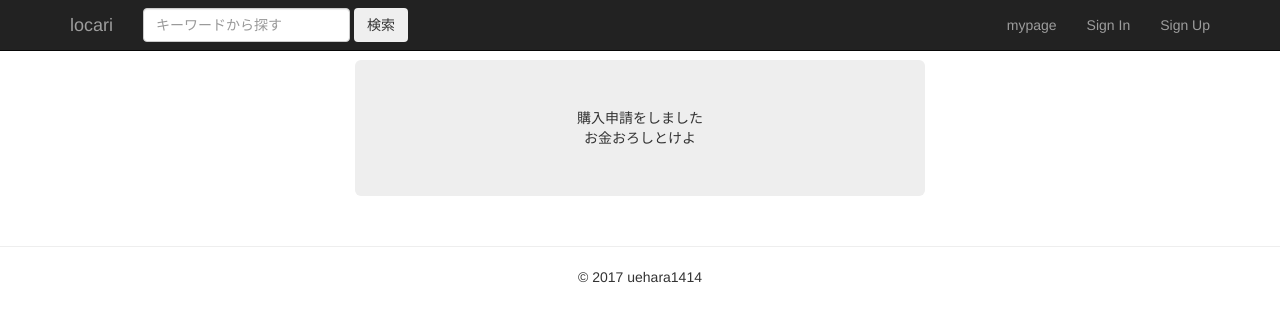
After one commit to uehara1414/locari_old, a Django app: page /buy_request_submitted/ in a window 1280 px wide. The commit adds this page. Shown: the top 322 px of the page. Run offline with Django 3.2, Linux system fonts and the light colour scheme; some libraries are stand-ins or nearby versions.

Commit message:
add buy_request_submitted

```diff
--- a/locari_app/templates/locari_app/buy_request.html
+++ b/locari_app/templates/locari_app/buy_request.html
@@ -5,7 +5,7 @@
   <div class="jumbotron text-center">
     <h2>認知心理学の教科書</h2>
     <h3>買取価格: 500円</h3>
-    <form action="{% url 'locari_app:sale_request_submitted' %}" method="post">
+    <form action="{% url 'locari_app:buy_request_submitted' %}" method="post">
       {% csrf_token %}
       <div class="form-group">
         <label for="exampleSelect1">取引場所</label>
--- /dev/null
+++ b/locari_app/templates/locari_app/buy_request_submitted.html
@@ -0,0 +1,13 @@
+{% extends 'locari_app/base.html' %}
+{% block content %}
+  <div class="container" style="margin-top: 60px;width:600px;">
+
+  <div class="jumbotron text-center">
+    <div>購入申請をしました</div>
+    <div>
+      お金おろしとけよ
+    </div>
+  </div>
+
+  </div>
+{% endblock %}
--- a/locari_app/urls.py
+++ b/locari_app/urls.py
@@ -14,4 +14,5 @@ urlpatterns = [
     url(r'^sale_request/$', views.sale_request, name='sale_request'),
     url(r'^sale_request_submitted/$', views.sale_request_submitted, name='sale_request_submitted'),
     url(r'^buy_request/$', views.buy_request, name='buy_request'),
+    url(r'^buy_request_submitted/$', views.buy_request_submitted, name='buy_request_submitted'),
 ]
--- a/locari_app/views.py
+++ b/locari_app/views.py
@@ -43,3 +43,7 @@ def sale_request_submitted(request):
 
 def buy_request(request):
     return render(request, 'locari_app/buy_request.html')
+
+
+def buy_request_submitted(request):
+    return render(request, 'locari_app/buy_request_submitted.html')
```
